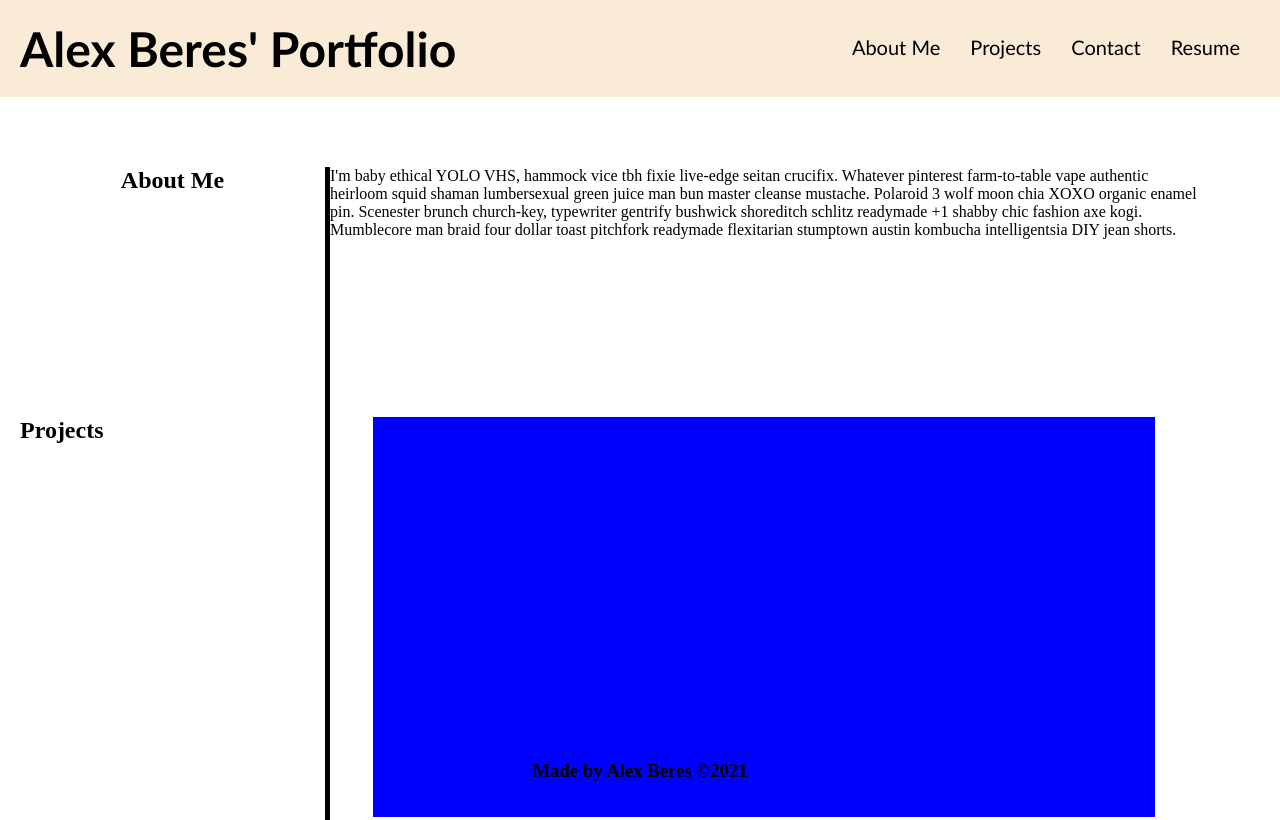
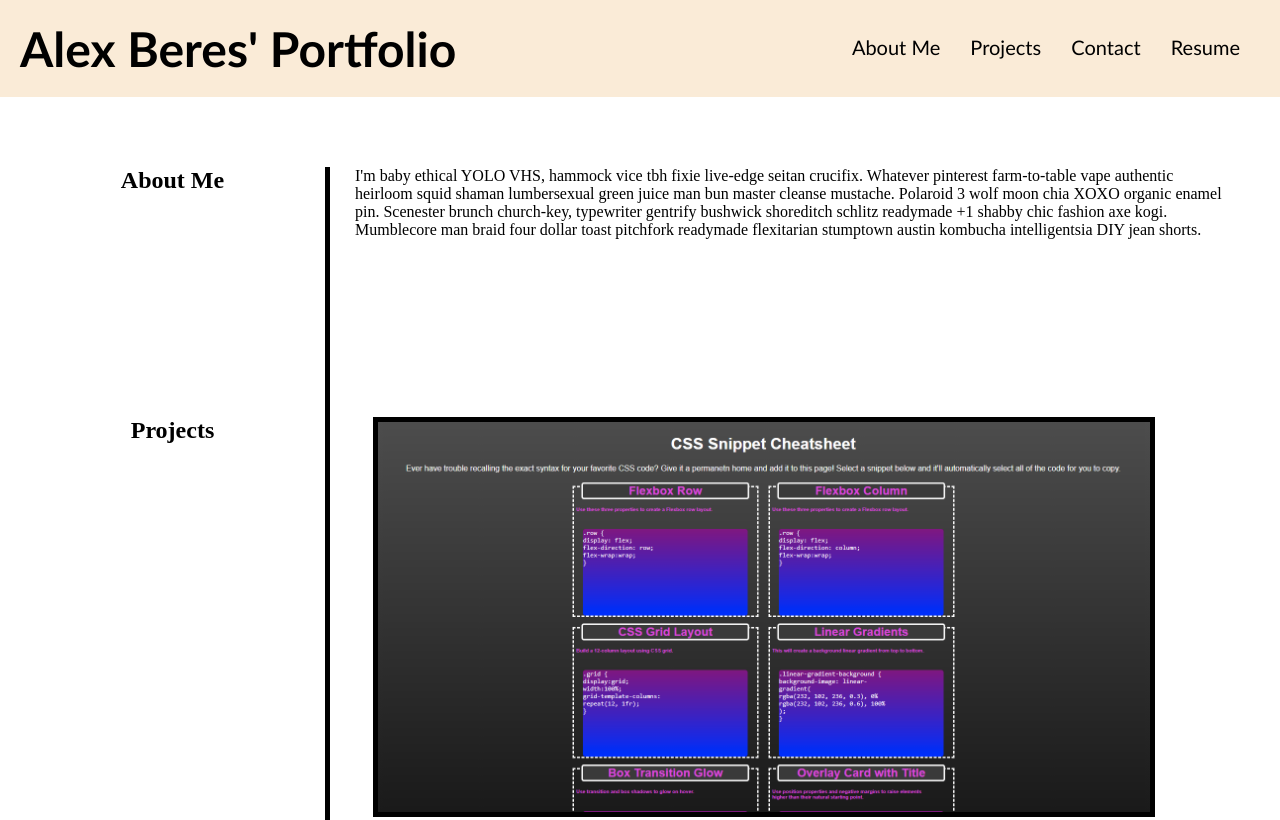
Before and after one commit to Alextheshire/portfolio, a plain HTML site: page index.html in a window 1280 px wide. Shown: the top 820 px of the page. Drawn offline with Linux system fonts and the light colour scheme.

Commit message:
added css snippet ss, have skeleton functional

```diff
--- a/assets/styles/style.css
+++ b/assets/styles/style.css
@@ -64,11 +64,13 @@ main {
 }
 #about-content {
     width: 70%;
+    margin-left: 25px;
 }
 #projects {
     height:800px;
     width: 25%;
     border-right: 5px solid black;
+    text-align: center;
 }
 #project-tiles {
     width: 70%;
@@ -80,21 +82,26 @@ main {
     height: 250px;
     width: 25%;
     border-right: 5px solid black;
+    text-align: center;
 }
 #contact-info {
     width: 70%;
 }
 footer {
-    position: fixed;
-    bottom: 0;
-    width: 100%;
-    height: 2.5rem;
     text-align: center;
+    padding-top: 25px;
 }
 #tile-1 {
     width: 90%;
-    background-color: blue;
+    background-image: linear-gradient(rgb(77, 77, 77), rgb(26, 26, 26)) ;
     height: 50%;
+    display: flex;
+    justify-content: center;
+    border: 5px solid black;
+}
+#tile-1 img {
+    max-width: 100%;
+    max-height: 100%;
 }
 #tile-2 {
     width: 40%;
@@ -116,3 +123,7 @@ footer {
     height: 20%;
     background-color: tan;
 }
+#tile-1:hover {
+    box-shadow: 3px 3px 3px rgb(24, 24, 24), -3px -3px 3px rgb(24, 24, 24);
+    border: rgb(24, 24, 24);
+}
--- a/index.html
+++ b/index.html
@@ -17,7 +17,7 @@
       <ul>
         <li><a href="#about-me">About Me</a></li>
         <li><a href="#projects">Projects</a></li>
-        <li><a href="#contacts">Contact</a></li>
+        <li><a href="#contact">Contact</a></li>
         <li><a href="#resume">Resume</a></li>
       </ul>
     </nav>
@@ -38,7 +38,7 @@
       <h2>Projects</h2>
     </section>
     <section id="project-tiles">
-        <figure id="tile-1"></figure>
+        <figure id="tile-1"><a href="https://wkropat.github.io/css-snippet-cheatsheet/" target="_blank"><img src="./snippet-screen.png" alt="css-snippet"></a></figure>
         <figure id="tile-2"></figure>
         <figure id="tile-3"></figure>
         <figure id="tile-4"></figure>
```
Also changed, not shown: snippet-screen.png (added).
